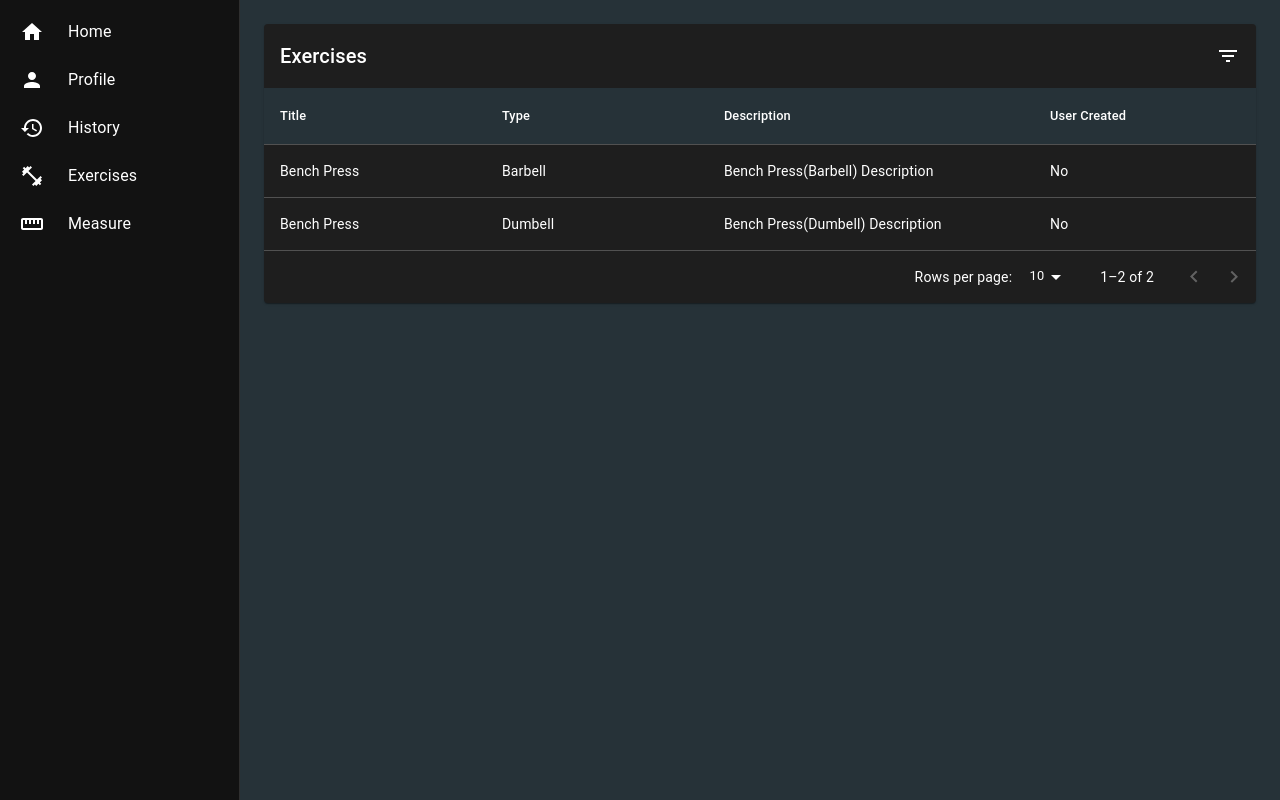
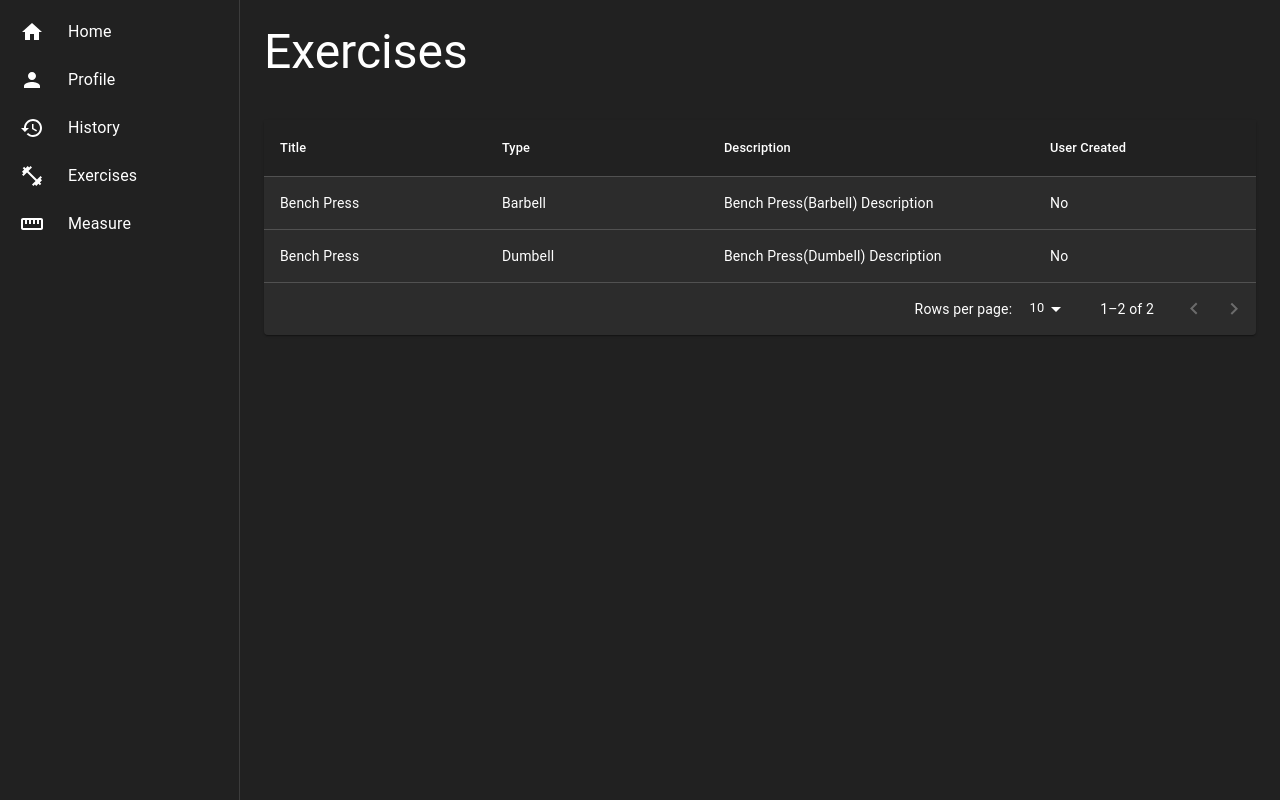
Before and after one commit to dkhmora/stronger-workout-app, a React (Create React App) app in the folder client/: page /exercises in a window 1280 px wide. Built offline with nearby package versions, Linux system fonts and the light colour scheme.

Commit message:
Added exercise page title label

```diff
--- a/client/src/components/DataTable.tsx
+++ b/client/src/components/DataTable.tsx
@@ -13,13 +13,12 @@ import {
 import TableToolbar from "./TableToolbar";
 
 interface DataTableProps {
-  toolbarTitle: string | null;
   columns: any[];
   rows: any[];
 }
 
 export default function DataTable(props: DataTableProps) {
-  const { toolbarTitle, columns, rows } = props;
+  const { columns, rows } = props;
   const [page, setPage] = React.useState(0);
   const [rowsPerPage, setRowsPerPage] = React.useState(10);
 
@@ -35,9 +34,7 @@ export default function DataTable(props: DataTableProps) {
   };
 
   return (
-    <Box sx={{ width: "100%" }}>
-      <Paper sx={{ width: "100%", mb: 2 }}>
-        <TableToolbar title={toolbarTitle} numSelected={0} />
+    <Paper sx={{ width: "100%", my: 2 }}>
       <TableContainer
         sx={{
           maxHeight: "100vh",
@@ -91,6 +88,5 @@ export default function DataTable(props: DataTableProps) {
         sx={{ fontSize: "0.8rem" }}
       />
     </Paper>
-    </Box>
   );
 }
--- a/client/src/index.tsx
+++ b/client/src/index.tsx
@@ -10,7 +10,7 @@ import {
 } from "@mui/material";
 import generalStore from "./store/general";
 import { Provider } from "react-redux";
-import { blueGrey, red } from "@mui/material/colors";
+import { blueGrey, grey } from "@mui/material/colors";
 
 const root = ReactDOM.createRoot(
   document.getElementById("root") as HTMLElement
@@ -20,7 +20,8 @@ const darkTheme = createTheme({
   palette: {
     mode: "dark",
     background: {
-      default: blueGrey[900],
+      default: grey[900],
+      paper: grey[900],
     },
   },
 });
--- a/client/src/pages/ExercisesPage.tsx
+++ b/client/src/pages/ExercisesPage.tsx
@@ -1,5 +1,5 @@
 import React from "react";
-import { Box } from "@mui/material";
+import { Box, Grid, Typography } from "@mui/material";
 import DataTable from "../components/DataTable";
 import { useSelector } from "react-redux";
 import ExerciseList from "../components/ExerciseList";
@@ -8,6 +8,7 @@ import { ExerciseColumn } from "../interfaces";
 import { data } from "../temp_db/exercises";
 
 export default function ExercisesPage() {
+  const isMobile = useSelector((state: RootState) => state.isMobile);
   const columns: ExerciseColumn[] = [
     { id: "title", label: "Title", minWidth: 170 },
     { id: "type", label: "Type", minWidth: 170 },
@@ -18,7 +19,6 @@ export default function ExercisesPage() {
       minWidth: 170,
     },
   ];
-  const isMobile = useSelector((state: RootState) => state.isMobile);
 
   if (isMobile) {
     return (
@@ -27,8 +27,26 @@ export default function ExercisesPage() {
   }
 
   return (
-    <Box sx={{ width: "100%", p: 3 }}>
-      <DataTable toolbarTitle="Exercises" columns={columns} rows={data} />
-    </Box>
+    <Grid
+      container
+      sx={{
+        display: "flex",
+        flexDirection: "column",
+        flex: 1,
+        p: 3,
+      }}
+    >
+      {!isMobile && (
+        <Grid item sx={{ mb: 3 }}>
+          <Typography noWrap variant="h3" component="div">
+            Exercises
+          </Typography>
+        </Grid>
+      )}
+
+      <Grid item>
+        <DataTable columns={columns} rows={data} />
+      </Grid>
+    </Grid>
   );
 }
```
Lines whose indentation alone changed are shown as unchanged.
